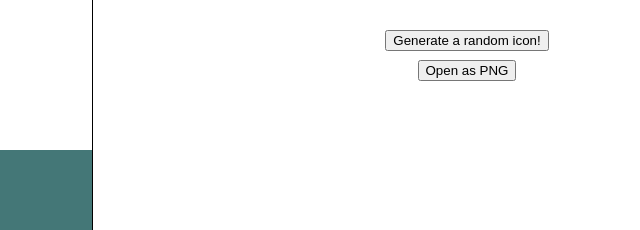
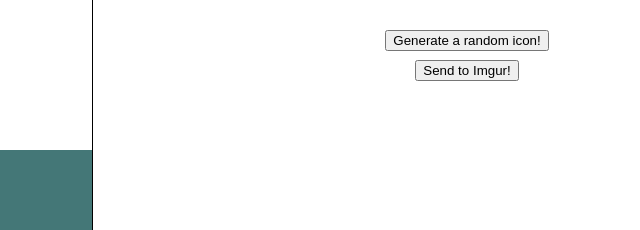
Before and after one commit to mjkaufer/Icon-Generator, a plain HTML site: page index.html in a window 1280 px wide. Shown: the part 260-490 px from the top of the page, 439-1079 px from the left. Drawn offline with Linux system fonts and the light colour scheme.

Commit message:
Small text change

```diff
--- a/index.html
+++ b/index.html
@@ -35,7 +35,7 @@
         <p>Or</p>
         <input type="button" onclick="genRandom()" value="Generate a random icon!">
         <br>
-        <input type="button" id="sub" onclick="share()" value="Open as PNG">
+        <input type="button" id="sub" onclick="share()" value="Send to Imgur!">
         <p id="im"></p>
       </div>
 
```
